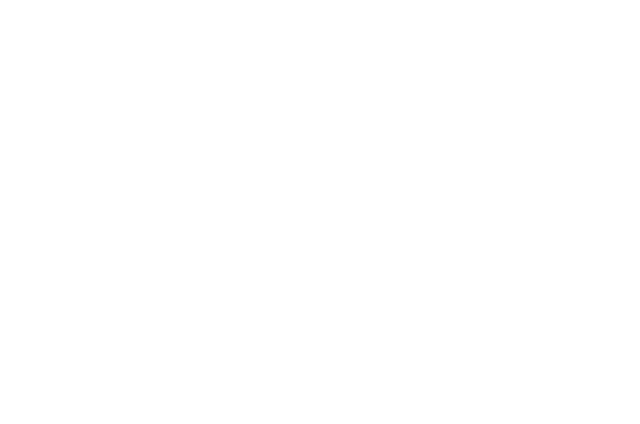
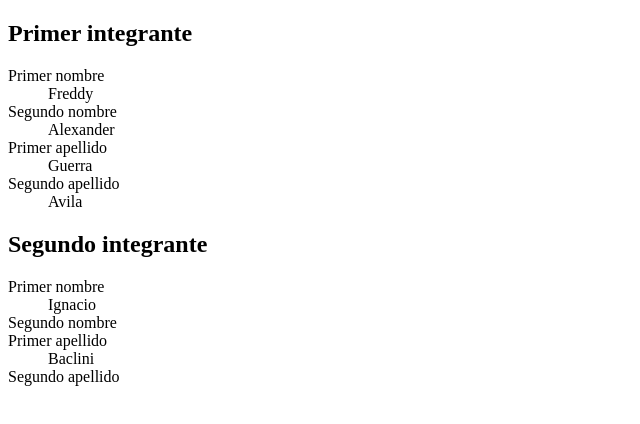
Before and after one commit to cervellos/Proyecto-12, a plain HTML site: page index.html in a window 1280 px wide. Shown: the whole page, without its empty margins (0-640 px from the left). Drawn offline with Linux system fonts and the light colour scheme.

Commit message:
añadiendo lista

```diff
--- a/index.html
+++ b/index.html
@@ -1,12 +1,35 @@
 <!DOCTYPE html>
-<html lang="en">
+<html lang="es">
   <head>
     <meta charset="UTF-8" />
     <meta http-equiv="X-UA-Compatible" content="IE=edge" />
     <meta name="viewport" content="width=device-width, initial-scale=1.0" />
+    <link rel="stylesheet" href="css/style.css" />
     <title>Document</title>
   </head>
   <body>
+    <h2>Primer integrante</h2>
+    <dl>
+      <dt>Primer nombre</dt>
+      <dd>Freddy</dd>
+      <dt>Segundo nombre</dt>
+      <dd>Alexander</dd>
+      <dt>Primer apellido</dt>
+      <dd>Guerra</dd>
+      <dt>Segundo apellido</dt>
+      <dd>Avila</dd>
+    </dl>
+    <h2>Segundo integrante</h2>
+    <dl>
+      <dt>Primer nombre</dt>
+      <dd>Ignacio</dd>
+      <dt>Segundo nombre</dt>
+      <dd></dd>
+      <dt>Primer apellido</dt>
+      <dd>Baclini</dd>
+      <dt>Segundo apellido</dt>
+      <dd></dd>
+    </dl>
     <script src="js/main.js"></script>
   </body>
 </html>
```
Also changed, not shown: css/style.css (added).
